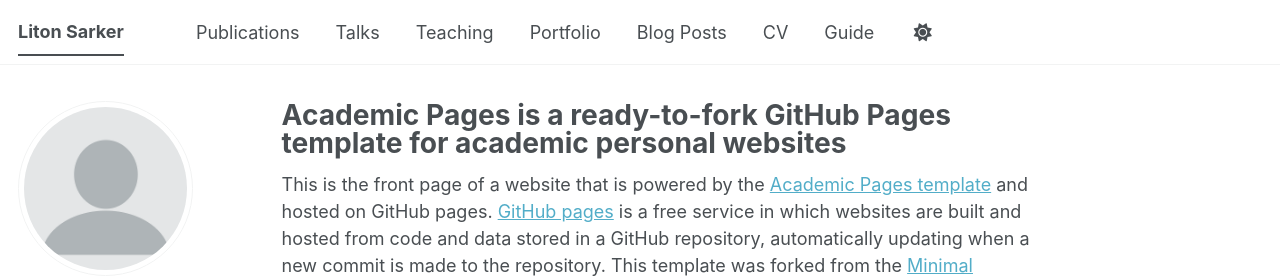
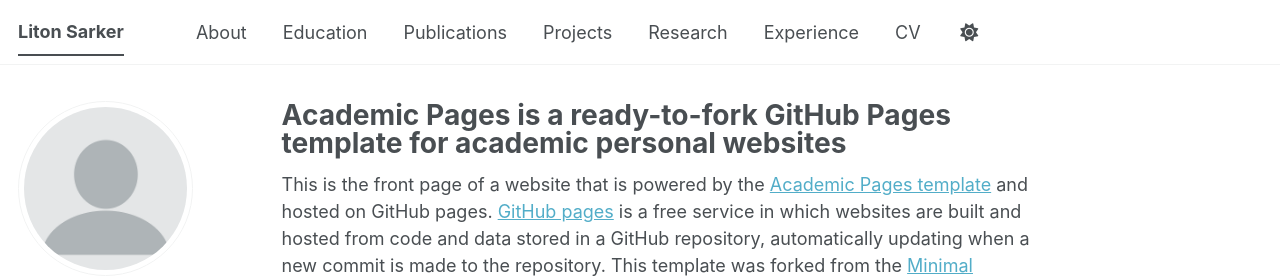
Before and after one commit to Hempgamer/hempgamer.github.io, a Jekyll site: the page built from _pages/about.md, in a window 1280 px wide. Shown: the top 278 px of the page. Built offline with Jekyll 4.4.1, drawn with Linux system fonts in a browser that asks for light colours; a style sheet for code colours, icons or effects is not loaded.

Commit message:
Update navigation menu items
Added new navigation items for About, Education, Projects, Research, and Experience while removing Talks, Teaching, Portfolio, Blog Posts, and Guide.

```diff
--- a/_data/navigation.yml
+++ b/_data/navigation.yml
@@ -8,26 +8,23 @@
 #      Markdown formatted page while the second is generated using JSON.
 
 main:
+  - title: "About"
+    url: /
+
+  - title: "Education"
+    url: /education/
+
   - title: "Publications"
     url: /publications/
 
-  - title: "Talks"
-    url: /talks/
+  - title: "Projects"
+    url: /projects/
 
-  - title: "Teaching"
-    url: /teaching/
+  - title: "Research"
+    url: /Research/
 
-  - title: "Portfolio"
-    url: /portfolio/
-
-  - title: "Blog Posts"
-    url: /year-archive/
+  - title: "Experience"
+    url: /experience/
 
   - title: "CV"
     url: /cv/
-
-  # - title: "CV"
-  #   url: /cv-json/
-
-  - title: "Guide"
-    url: /markdown/
```
